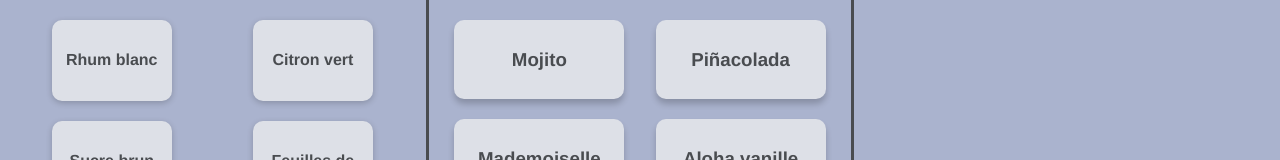
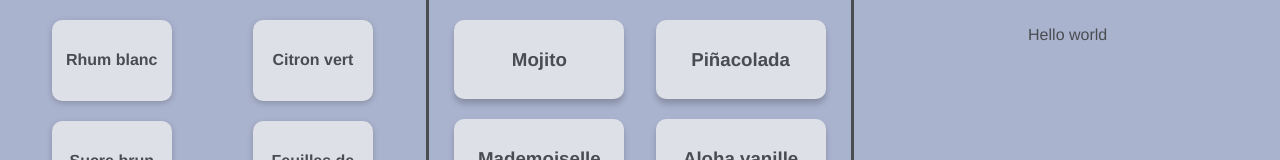
Before and after one commit to cogilabs/Cocktails, a Vue app: page / in a window 1280 px wide. Shown: the top 160 px of the page. Built offline with nearby package versions, Linux system fonts and the light colour scheme.

Commit message:
Added details panel draft + separate overflow control

```diff
--- a/src/App.vue
+++ b/src/App.vue
@@ -2,7 +2,7 @@
   <div class="master">
     <div class="ing">
       <div>
-        <transition-group name="fade" mode="out-in">
+        <transition-group name="fade">
         <ingredient-comp
           v-for="x in ings"
           :key="'ingredient-' + x.name"
@@ -17,7 +17,7 @@
     </div>
     <div class="cocktail">
       <div>
-        <transition-group name="fade" mode="out-in">
+        <transition-group name="fade">
           <cocktail-comp
             v-for="x in filteredCocktails"
             :key="'cocktail-' + x.name"
@@ -29,7 +29,13 @@
       </div>
     </div>
     <div class="details">
-
+      <div>
+        <transition name="fade">
+        <details-comp
+          :details="details"
+        />
+        </transition>
+      </div>
     </div>
   </div>
 </template>
@@ -39,7 +45,8 @@
     data() {
       return {
         ings: [],
-        cocktails: []
+        cocktails: [],
+        details: "Hello world"
       };
     },
     mounted() {
@@ -135,6 +142,8 @@
     display: flex;
     flex-wrap: wrap;
     justify-content: space-around;
+    height: 100%;
+    overflow-y: auto;
   }
   .cocktail {
     border-left: solid #494c50;
--- a/src/components/CocktailComp.vue
+++ b/src/components/CocktailComp.vue
@@ -6,7 +6,7 @@
 
 <script>
 export default {
-  props: ['cocktailName', 'CocktailIngredients', 'displayed']
+  props: ['cocktailName', 'cocktailIngredients', 'displayed']
 }
 </script>
 
--- /dev/null
+++ b/src/components/DetailsComp.vue
@@ -0,0 +1,14 @@
+<template>
+  <div>
+    <p>{{ details }}</p>
+  </div>
+</template>
+
+<script>
+export default {
+  props: ['details']
+}
+</script>
+
+<style scoped>
+</style>
--- a/src/main.js
+++ b/src/main.js
@@ -3,8 +3,10 @@ import { createApp } from 'vue'
 import App from './App.vue'
 import IngredientComp from './components/IngredientComp.vue'
 import CocktailComp from './components/CocktailComp.vue'
+import DetailsComp from './components/DetailsComp.vue'
 
 const app = createApp(App)
 app.component('ingredient-comp', IngredientComp);
-app.component('cocktail-comp', CocktailComp)
-app.mount('#app')
+app.component('cocktail-comp', CocktailComp);
+app.component('details-comp', DetailsComp);
+app.mount('#app');
```
